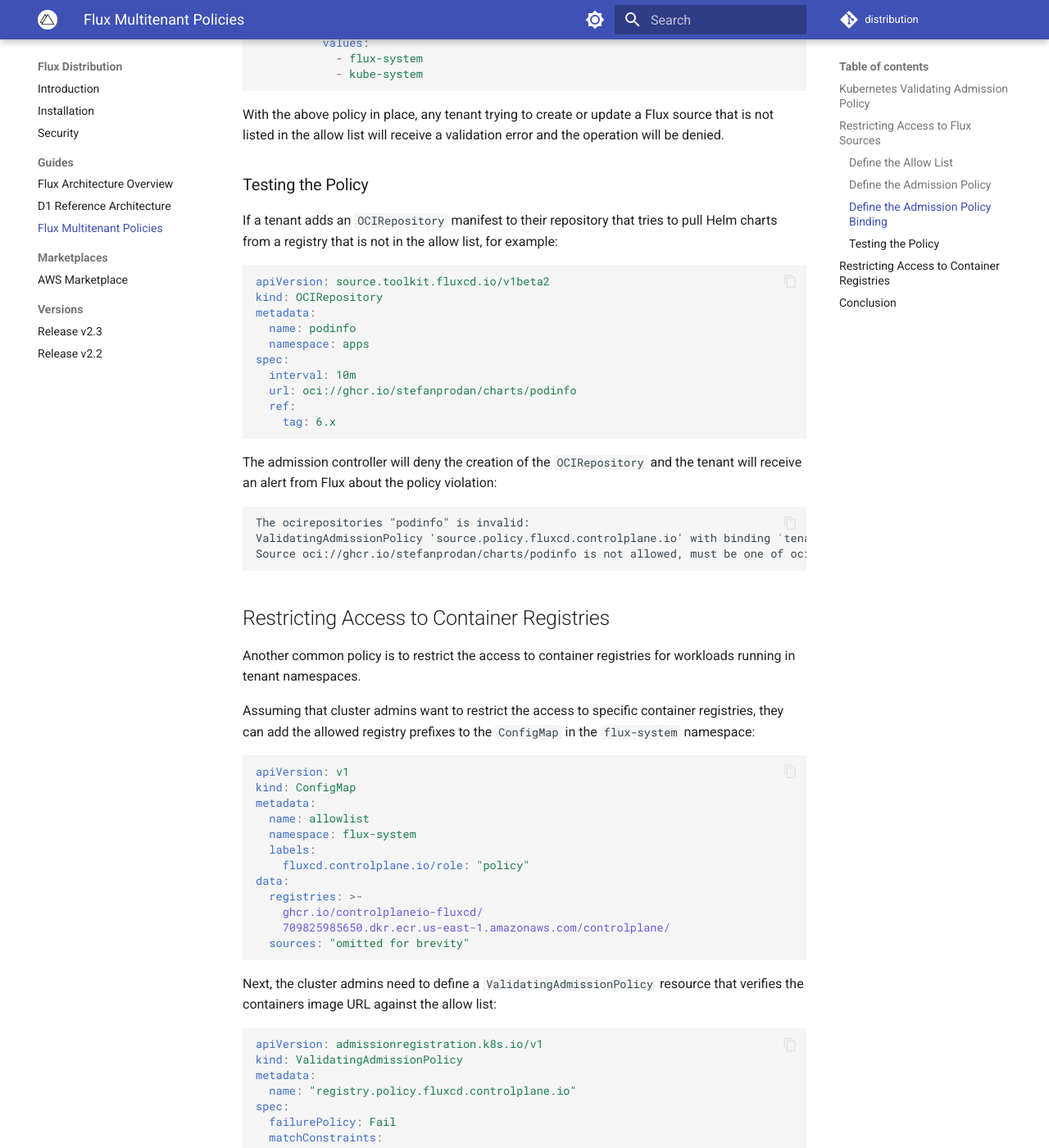
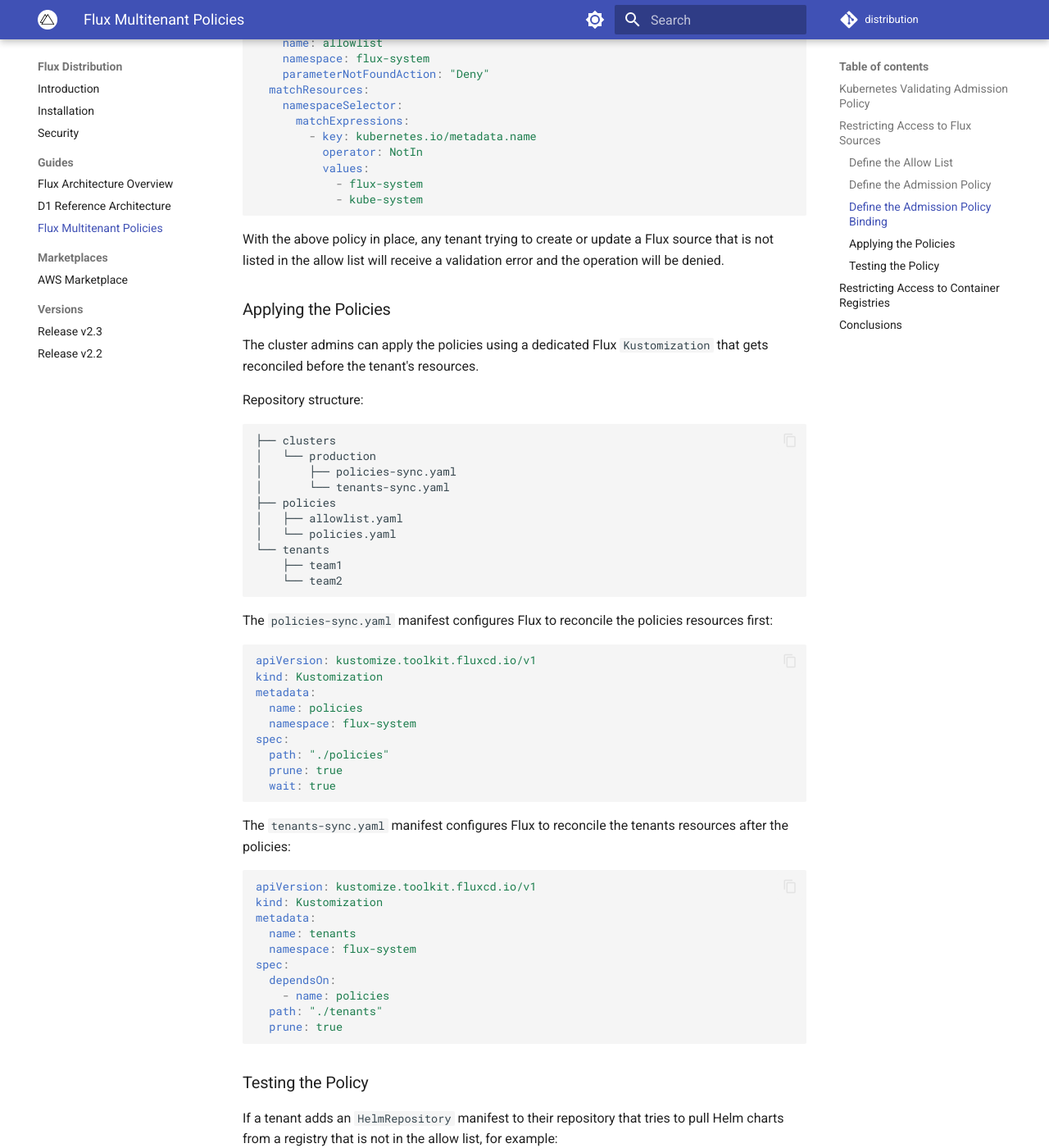
Before and after one commit to controlplaneio-fluxcd/distribution, an MkDocs documentation site: the page built from docs/guides/flux-policies.md, in a window 1280 px wide and 1400 px high, scrolled down 2298 px. Shown: the whole window at 82% size. Built offline with MkDocs 1.6.1 and Material for MkDocs 9.7.7, drawn with Linux system fonts in a browser that asks for light colours; comment, search, counter and statistics services are not loaded; some of the changed text lies outside the part shown.

Commit message:
Add policies repo structure
Signed-off-by: Stefan Prodan <stefan.prodan@gmail.com>

````diff
--- a/docs/guides/flux-policies.md
+++ b/docs/guides/flux-policies.md
@@ -53,6 +53,10 @@
 kind: ValidatingAdmissionPolicy
 metadata:
   name: "source.policy.fluxcd.controlplane.io"
+  annotations:
+    policy.fluxcd.controlplane.io/role: |
+      Restrict Flux access to Git repositories, OCI registries and Helm repositories,
+      based on an allowlist defined in a ConfigMap stored in the flux-system namespace.
 spec:
   failurePolicy: Fail
   matchConstraints:
@@ -61,6 +65,10 @@
         apiVersions: [ "*" ]
         operations: [ "CREATE", "UPDATE" ]
         resources: [ "gitrepositories", "ocirepositories", "helmrepositories" ]
+  matchConditions:
+    - name: "exclude-source-controller-finalizer"
+      expression: >
+        request.userInfo.username != "system:serviceaccount:flux-system:source-controller"
   paramKind:
     apiVersion: v1
     kind: ConfigMap
@@ -107,31 +115,78 @@
 With the above policy in place, any tenant trying to create or update a Flux source that is not
 listed in the allow list will receive a validation error and the operation will be denied.
 
+### Applying the Policies
+
+The cluster admins can apply the policies using a dedicated Flux `Kustomization` that gets reconciled
+before the tenant's resources.
+
+Repository structure:
+
+```text
+├── clusters
+│   └── production
+│       ├── policies-sync.yaml
+│       └── tenants-sync.yaml
+├── policies
+│   ├── allowlist.yaml
+│   └── policies.yaml
+└── tenants
+    ├── team1
+    └── team2
+```
+
+The `policies-sync.yaml` manifest configures Flux to reconcile the policies resources first:
+
+```yaml
+apiVersion: kustomize.toolkit.fluxcd.io/v1
+kind: Kustomization
+metadata:
+  name: policies
+  namespace: flux-system
+spec:
+  path: "./policies"
+  prune: true
+  wait: true
+```
+
+The `tenants-sync.yaml` manifest configures Flux to reconcile the tenants resources after the policies:
+
+```yaml
+apiVersion: kustomize.toolkit.fluxcd.io/v1
+kind: Kustomization
+metadata:
+  name: tenants
+  namespace: flux-system
+spec:
+  dependsOn:
+    - name: policies
+  path: "./tenants"
+  prune: true
+```
+
 ### Testing the Policy
 
-If a tenant adds an `OCIRepository` manifest to their repository that tries to
+If a tenant adds an `HelmRepository` manifest to their repository that tries to
 pull Helm charts from a registry that is not in the allow list, for example:
 
 ```yaml
-apiVersion: source.toolkit.fluxcd.io/v1beta2
-kind: OCIRepository
+apiVersion: source.toolkit.fluxcd.io/v1
+kind: HelmRepository
 metadata:
   name: podinfo
   namespace: apps
 spec:
-  interval: 10m
-  url: oci://ghcr.io/stefanprodan/charts/podinfo
-  ref:
-    tag: 6.x
+  type: oci
+  url: oci://ghcr.io/stefanprodan/charts/
 ```
 
-The admission controller will deny the creation of the `OCIRepository` and the tenant will receive
+The admission controller will deny the creation of the `HelmRepository` and the tenant will receive
 an alert from Flux about the policy violation:
 
 ```
-The ocirepositories "podinfo" is invalid:
+The helmrepository "podinfo" is invalid:
 ValidatingAdmissionPolicy 'source.policy.fluxcd.controlplane.io' with binding 'tenant-sources' denied request:
-Source oci://ghcr.io/stefanprodan/charts/podinfo is not allowed, must be one of oci://ghcr.io/controlplaneio-fluxcd/charts/, https://github.com/controlplaneio-fluxcd/, ssh://git@github.com/controlplaneio-fluxcd/
+Source oci://ghcr.io/stefanprodan/charts/ is not allowed, must be one of oci://ghcr.io/controlplaneio-fluxcd/charts/, https://github.com/controlplaneio-fluxcd/, ssh://git@github.com/controlplaneio-fluxcd/
 ```
 
 ## Restricting Access to Container Registries
@@ -153,7 +208,8 @@
   registries: >-
     ghcr.io/controlplaneio-fluxcd/
     709825985650.dkr.ecr.us-east-1.amazonaws.com/controlplane/
-  sources: "omitted for brevity"
+  sources: >-
+    omitted for brevity
 ```
 
 Next, the cluster admins need to define a `ValidatingAdmissionPolicy` resource that
@@ -236,7 +292,7 @@
 Init container image is not allowed, must be one of ghcr.io/controlplaneio-fluxcd/, 709825985650.dkr.ecr.us-east-1.amazonaws.com/controlplane/
 ```
 
-## Conclusion
+## Conclusions
 
 In this guide we've shown how to use the Kubernetes native validating admission policies
 to enforce policies on multi-tenant clusters managed by Flux. Extending the examples above,
````
